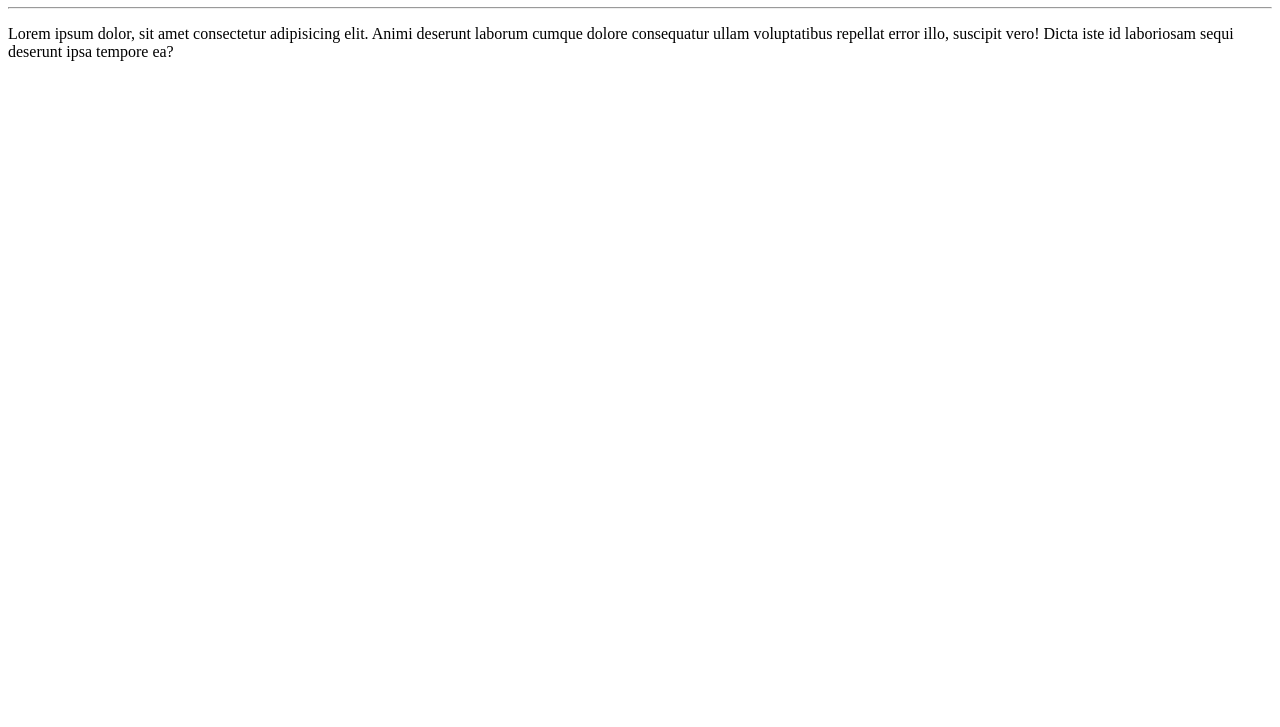
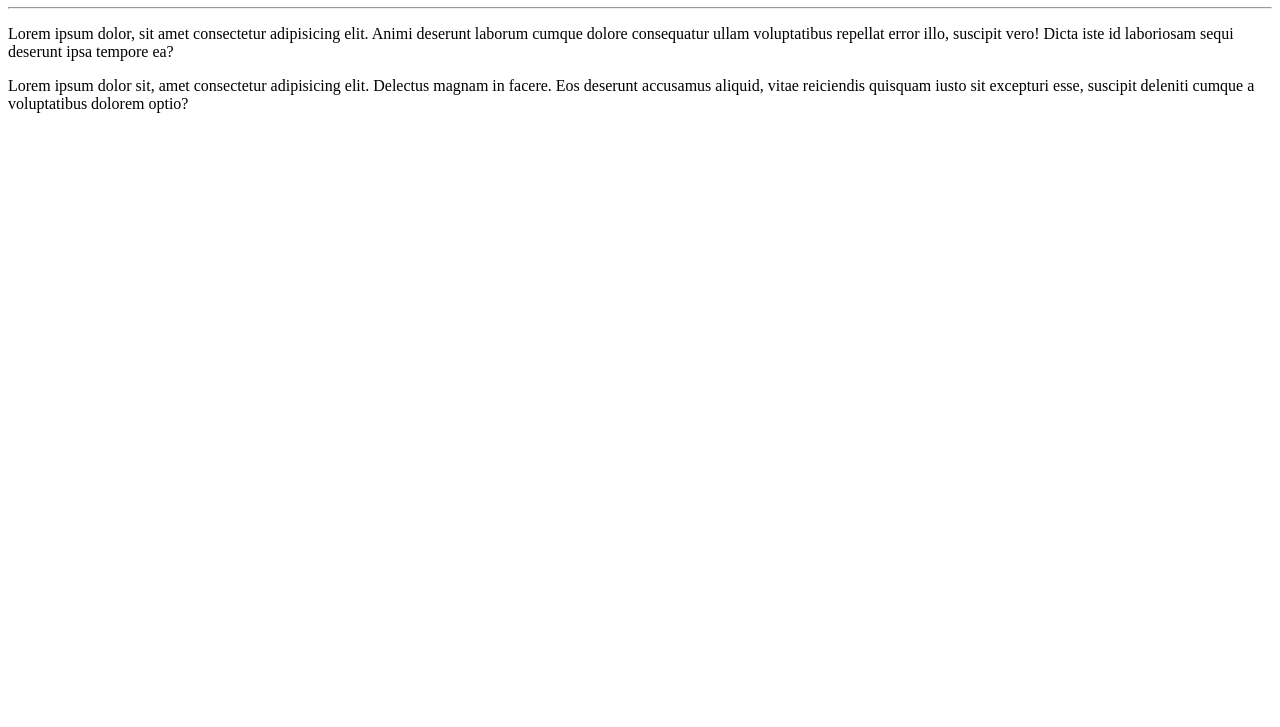
Before and after one commit to Oseias22/ola-mundo, a plain HTML site: page site exemplo/index.html in a window 1280 px wide. Shown: the part 73-800 px from the top of the page. Drawn offline with Linux system fonts and the light colour scheme.

Commit message:
adicionei um paragráfo

```diff
--- a/site exemplo/index.html
+++ b/site exemplo/index.html
@@ -12,6 +12,7 @@
     <h1>Olá Mundo</h1>
     <hr>
     <p>Lorem ipsum dolor, sit amet consectetur adipisicing elit. Animi deserunt laborum cumque dolore consequatur ullam voluptatibus repellat error illo, suscipit vero! Dicta iste id laboriosam sequi deserunt ipsa tempore ea?</p>
+    <p>Lorem ipsum dolor sit, amet consectetur adipisicing elit. Delectus magnam in facere. Eos deserunt accusamus aliquid, vitae reiciendis quisquam iusto sit excepturi esse, suscipit deleniti cumque a voluptatibus dolorem optio?</p>
 
 
 </body>
```
